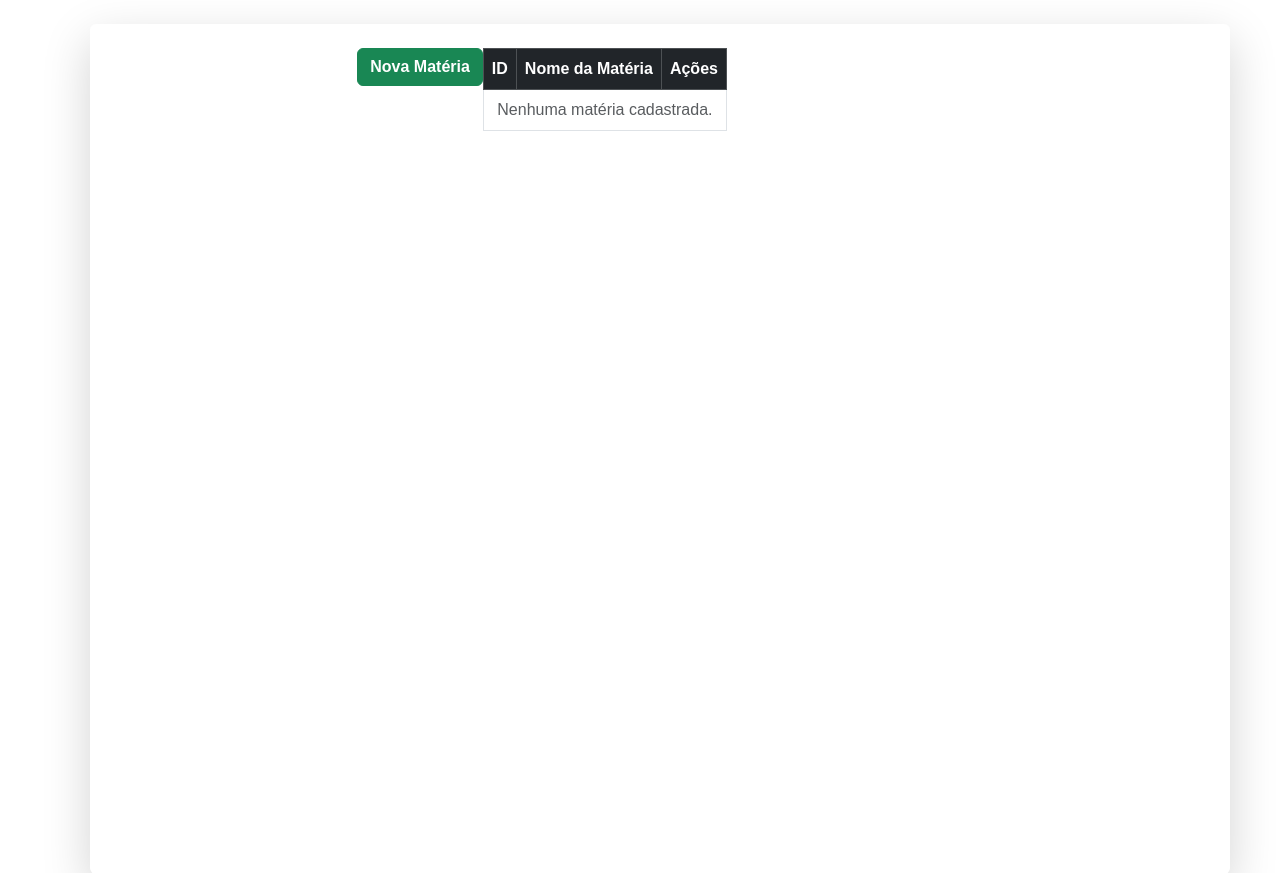
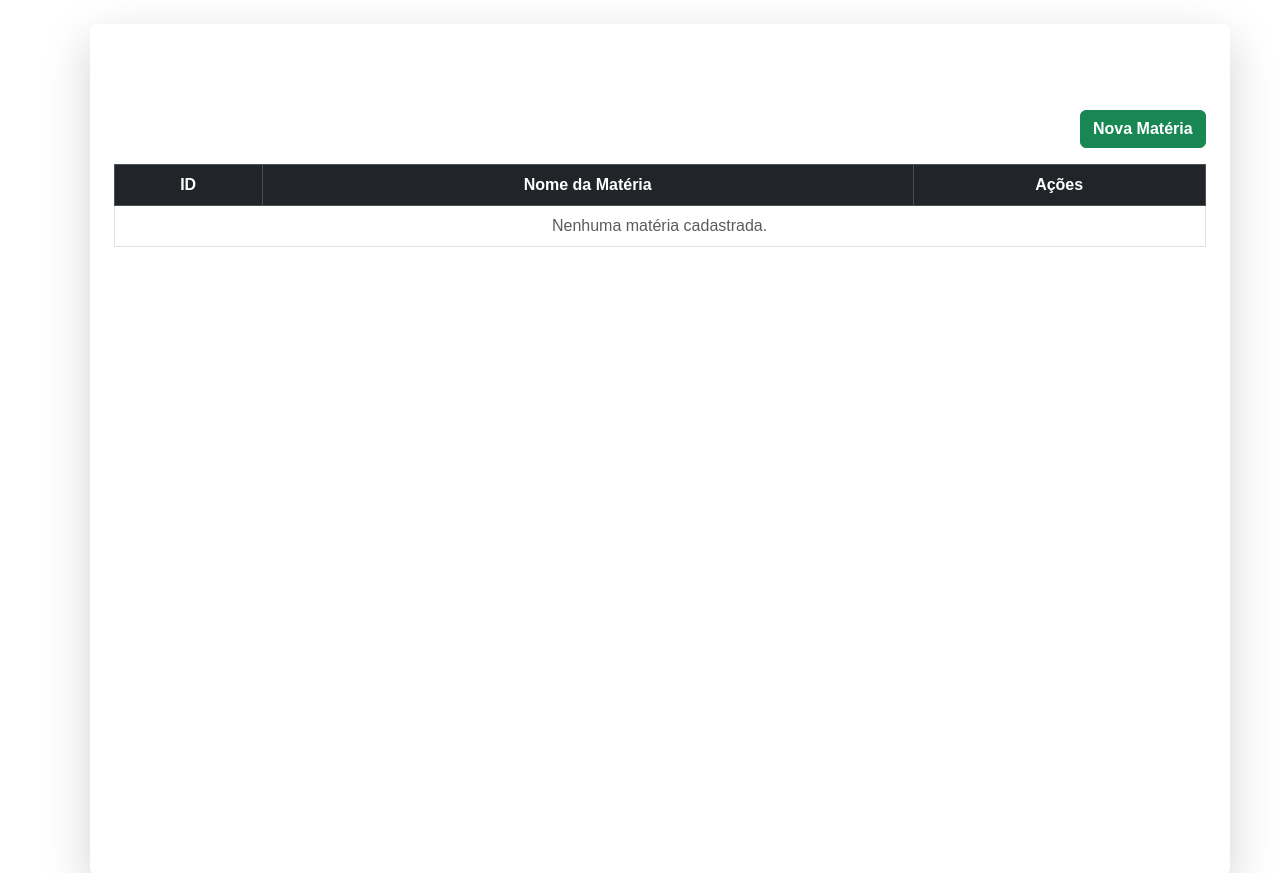
Before and after one commit to MatheusMaiaRangel/tcc-cesario, a PHP site: page /gerenciar_materias.php in a window 1280 px wide. Shown: the part 56-929 px from the top of the page. Run offline with PHP 8.4, Linux system fonts and the light colour scheme; the visitor is signed in with stand-in values (Sample User, id 1); data comes from the database, SQL or seed files in the repository.

Commit message:
Correção de classes para uma melhor exibição da página

```diff
--- a/gerenciar_materias.php
+++ b/gerenciar_materias.php
@@ -67,17 +67,17 @@ if (isset($_GET['remover'])) {
           </div>
         </nav>
 
-<div class="container bg-white shadow-lg rounded p-4 mb-5" style="margin-top:80px;">
-  <h2 class="text-center text-purple mb-4">Lista de Matérias</h2>
+<div class="container bg-white shadow-lg rounded p-4 mb-5 d-flex flex-column align-items-center" style="margin-top:80px; margin-left:auto; margin-right:auto;">
+  <h2 class="text-center mb-4 titulo-azul w-100">Lista de Matérias</h2>
 
   <!-- Botão para abrir o modal de nova matéria -->
-  <div class="text-end mb-3">
+  <div class="text-end mb-3 w-100">
     <button type="button" class="btn btn-success fw-bold" data-bs-toggle="modal" data-bs-target="#modalNovaMateria">
       Nova Matéria
     </button>
   </div>
 
-  <div class="table-responsive">
+  <div class="table-responsive w-100">
     <table class="table table-bordered table-hover align-middle">
       <thead class="table-dark text-center">
         <tr>
```
